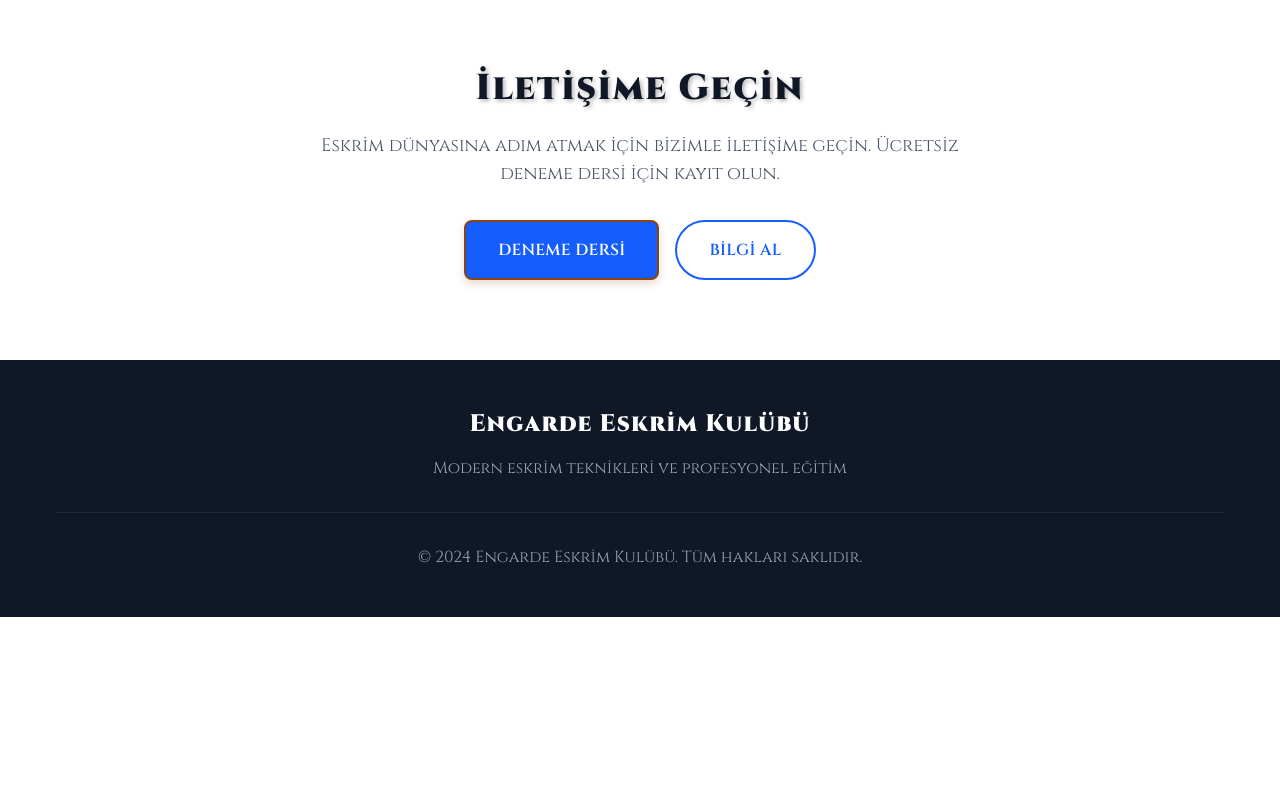
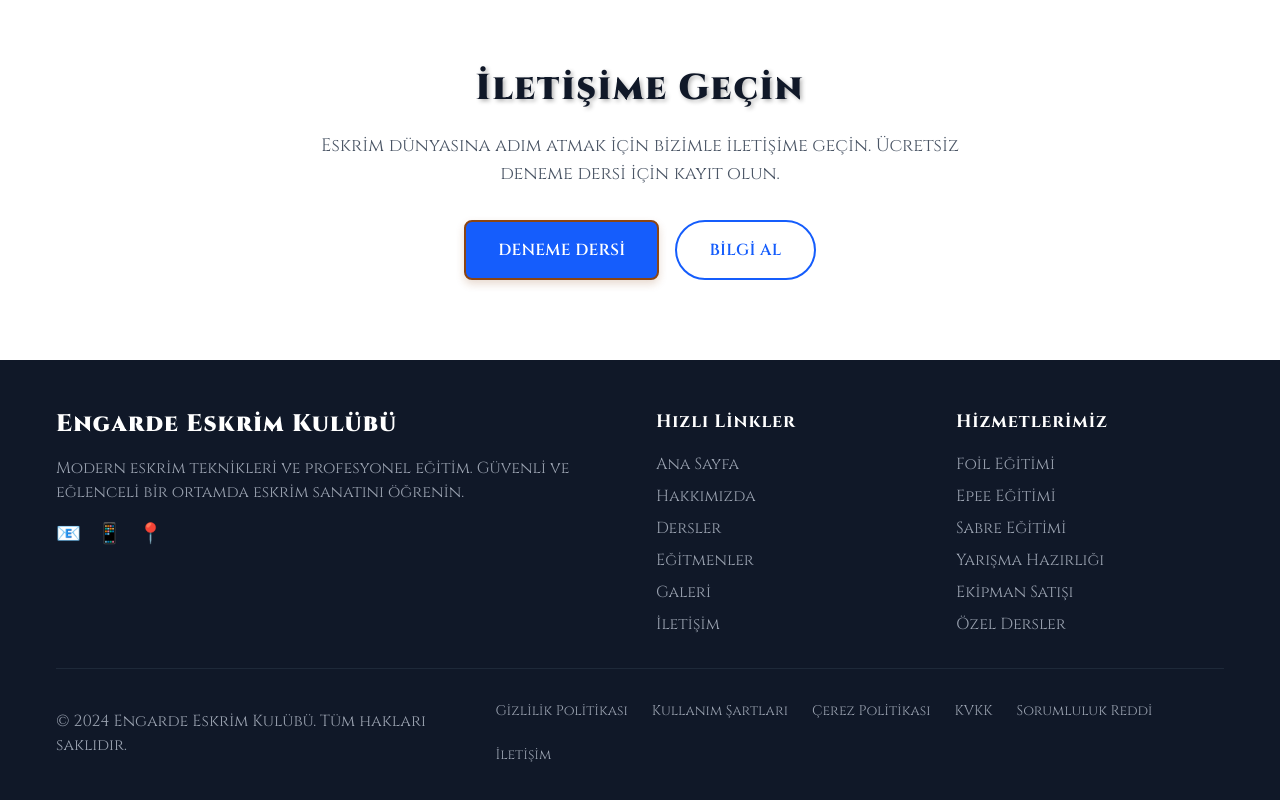
Before and after one commit to woodartcrafts/engarde-eskrim-kulubu, a Next.js app: page / in a window 1280 px wide. Shown: the part 1264-2064 px from the top of the page. Before the commit the page ends 1881 px from the top, so only its background shows below. Built offline with nearby package versions, Linux system fonts and the light colour scheme.

Commit message:
Footer'a yasal linkler eklendi - Gizlilik politikası, kullanım şartları, KVKK ve diğer yasal linkler

```diff
--- a/src/app/page.tsx
+++ b/src/app/page.tsx
@@ -161,17 +161,85 @@ export default function Home() {
 
       {/* Footer */}
       <footer className="bg-gray-900 text-white py-12">
-        <div className="container mx-auto px-4 text-center">
-          <div className="mb-8">
-            <h3 className="text-2xl font-bold mb-4 font-cinzel-black">Engarde Eskrim Kulübü</h3>
-            <p className="text-gray-400 font-cinzel">
-              Modern eskrim teknikleri ve profesyonel eğitim
-            </p>
+        <div className="container mx-auto px-4">
+          {/* Ana Footer İçeriği */}
+          <div className="grid md:grid-cols-4 gap-8 mb-8">
+            {/* Kulüp Bilgileri */}
+            <div className="md:col-span-2">
+              <h3 className="text-2xl font-bold mb-4 font-cinzel-black">Engarde Eskrim Kulübü</h3>
+              <p className="text-gray-400 font-cinzel mb-4">
+                Modern eskrim teknikleri ve profesyonel eğitim.
+                Güvenli ve eğlenceli bir ortamda eskrim sanatını öğrenin.
+              </p>
+              <div className="flex space-x-4">
+                <a href="#" className="text-gray-400 hover:text-white transition-colors">
+                  <span className="text-xl">📧</span>
+                </a>
+                <a href="#" className="text-gray-400 hover:text-white transition-colors">
+                  <span className="text-xl">📱</span>
+                </a>
+                <a href="#" className="text-gray-400 hover:text-white transition-colors">
+                  <span className="text-xl">📍</span>
+                </a>
+              </div>
+            </div>
+
+            {/* Hızlı Linkler */}
+            <div>
+              <h4 className="text-lg font-semibold mb-4 font-cinzel-bold">Hızlı Linkler</h4>
+              <ul className="space-y-2 font-cinzel">
+                <li><a href="#" className="text-gray-400 hover:text-white transition-colors">Ana Sayfa</a></li>
+                <li><a href="#" className="text-gray-400 hover:text-white transition-colors">Hakkımızda</a></li>
+                <li><a href="#" className="text-gray-400 hover:text-white transition-colors">Dersler</a></li>
+                <li><a href="#" className="text-gray-400 hover:text-white transition-colors">Eğitmenler</a></li>
+                <li><a href="#" className="text-gray-400 hover:text-white transition-colors">Galeri</a></li>
+                <li><a href="#" className="text-gray-400 hover:text-white transition-colors">İletişim</a></li>
+              </ul>
+            </div>
+
+            {/* Hizmetler */}
+            <div>
+              <h4 className="text-lg font-semibold mb-4 font-cinzel-bold">Hizmetlerimiz</h4>
+              <ul className="space-y-2 font-cinzel">
+                <li><a href="#" className="text-gray-400 hover:text-white transition-colors">Foil Eğitimi</a></li>
+                <li><a href="#" className="text-gray-400 hover:text-white transition-colors">Epee Eğitimi</a></li>
+                <li><a href="#" className="text-gray-400 hover:text-white transition-colors">Sabre Eğitimi</a></li>
+                <li><a href="#" className="text-gray-400 hover:text-white transition-colors">Yarışma Hazırlığı</a></li>
+                <li><a href="#" className="text-gray-400 hover:text-white transition-colors">Ekipman Satışı</a></li>
+                <li><a href="#" className="text-gray-400 hover:text-white transition-colors">Özel Dersler</a></li>
+              </ul>
+            </div>
           </div>
+
+          {/* Yasal Linkler */}
           <div className="border-t border-gray-800 pt-8">
-            <p className="text-gray-400 font-cinzel">
-              © 2024 Engarde Eskrim Kulübü. Tüm hakları saklıdır.
-            </p>
+            <div className="flex flex-col md:flex-row justify-between items-center">
+              <div className="mb-4 md:mb-0">
+                <p className="text-gray-400 font-cinzel">
+                  © 2024 Engarde Eskrim Kulübü. Tüm hakları saklıdır.
+                </p>
+              </div>
+              <div className="flex flex-wrap gap-6 text-sm">
+                <a href="#" className="text-gray-400 hover:text-white transition-colors font-cinzel">
+                  Gizlilik Politikası
+                </a>
+                <a href="#" className="text-gray-400 hover:text-white transition-colors font-cinzel">
+                  Kullanım Şartları
+                </a>
+                <a href="#" className="text-gray-400 hover:text-white transition-colors font-cinzel">
+                  Çerez Politikası
+                </a>
+                <a href="#" className="text-gray-400 hover:text-white transition-colors font-cinzel">
+                  KVKK
+                </a>
+                <a href="#" className="text-gray-400 hover:text-white transition-colors font-cinzel">
+                  Sorumluluk Reddi
+                </a>
+                <a href="#" className="text-gray-400 hover:text-white transition-colors font-cinzel">
+                  İletişim
+                </a>
+              </div>
+            </div>
           </div>
         </div>
       </footer>
```
